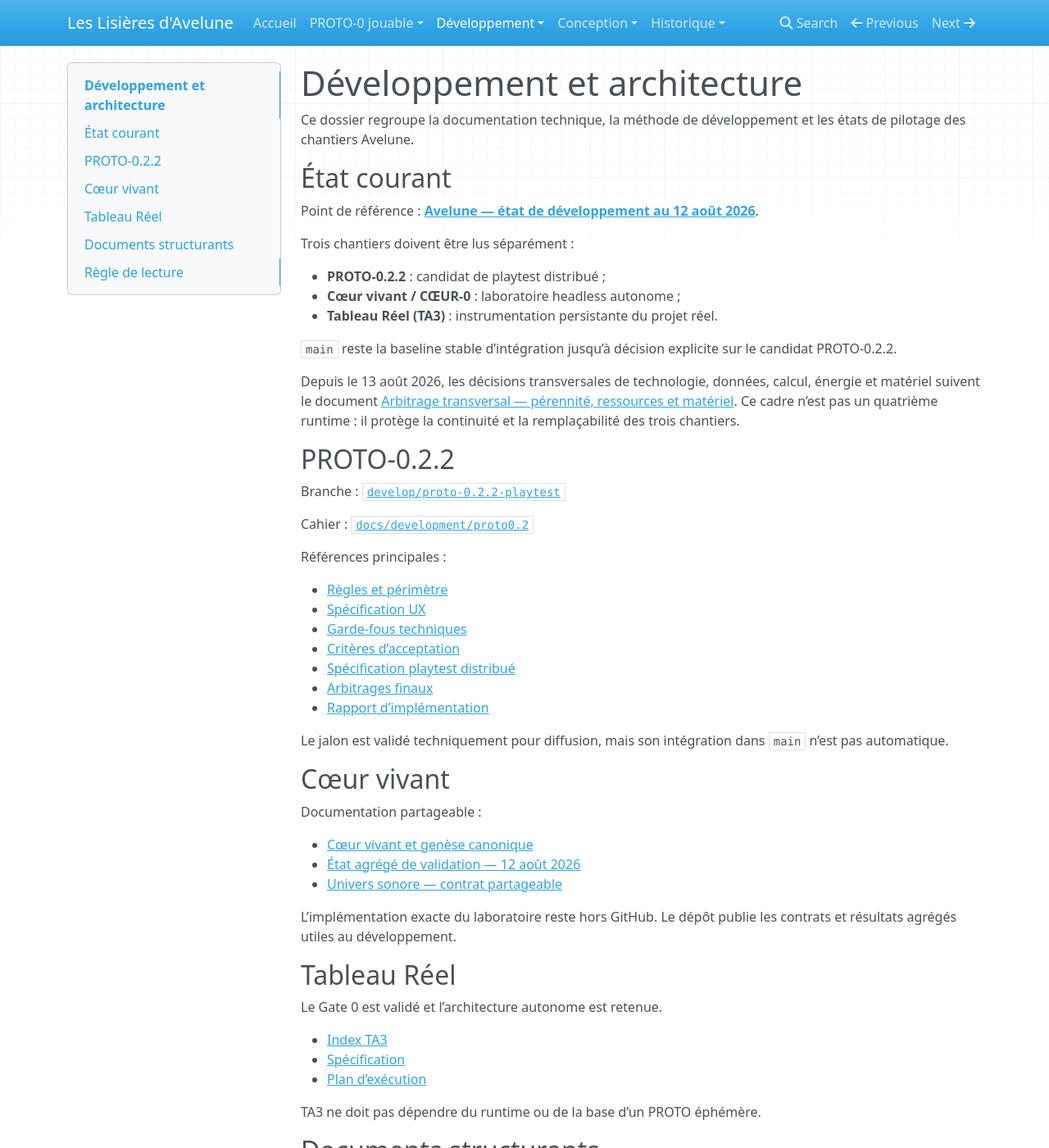
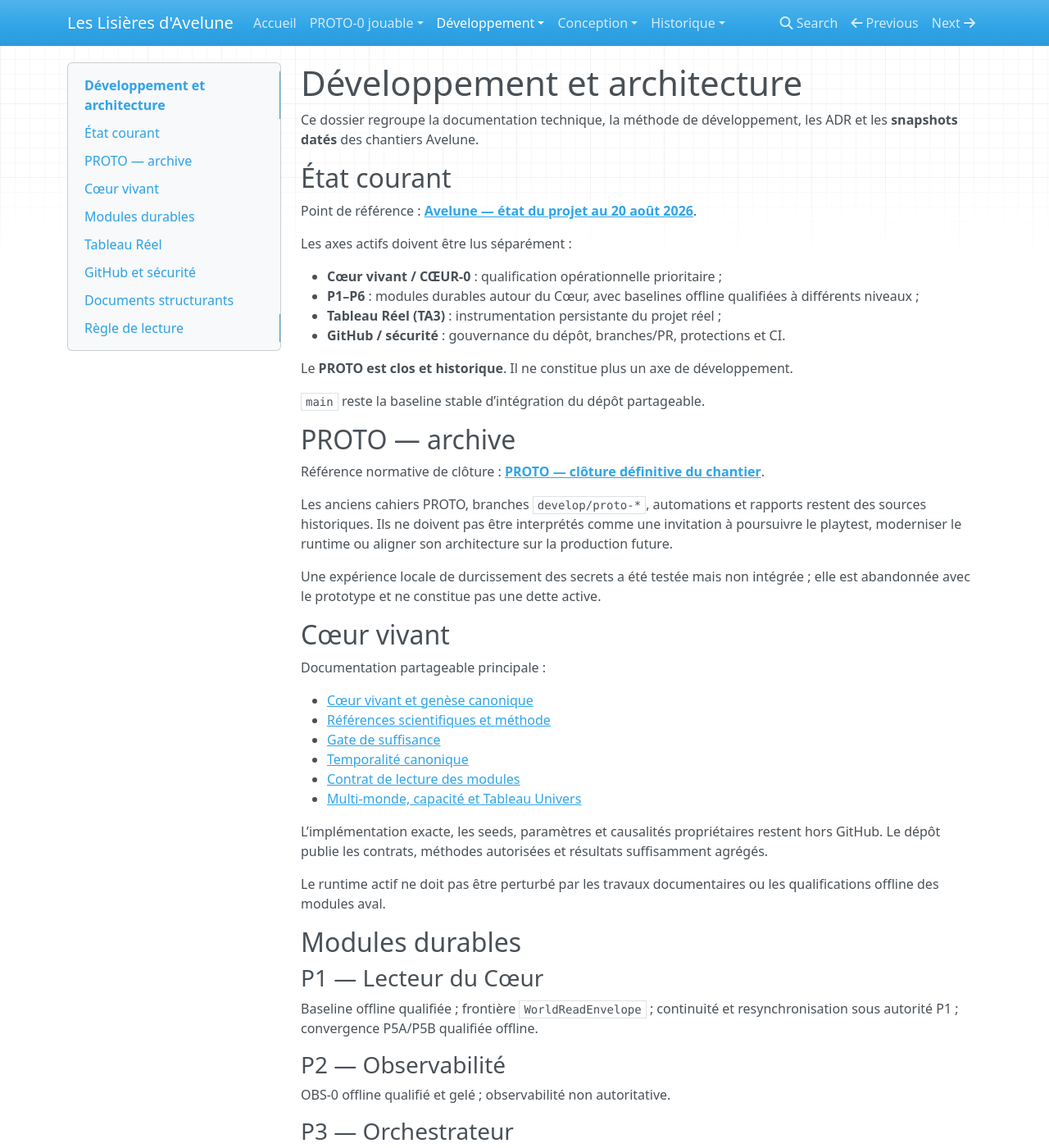
Before and after one commit to Abeliome-Officiel/les-lisieres-avelune, an MkDocs documentation site: the page built from docs/development/README.md, in a window 1280 px wide and 1400 px high. Shown: the whole window at 82% size. Built offline with MkDocs 1.6.1, drawn with Linux system fonts in a browser that asks for light colours; nearby versions of some CDN libraries; some of the changed text lies outside the part shown.

Commit message:
docs: refresh development index after PROTO closure

```diff
--- a/docs/development/README.md
+++ b/docs/development/README.md
@@ -1,69 +1,110 @@
 # Développement et architecture
 
-Ce dossier regroupe la documentation technique, la méthode de développement et les états de pilotage des chantiers Avelune.
+Ce dossier regroupe la documentation technique, la méthode de développement, les ADR et les **snapshots datés** des chantiers Avelune.
 
 ## État courant
 
-Point de référence : **[Avelune — état de développement au 12 août 2026](PROJECT_STATUS_2026-08-12.md)**.
+Point de référence : **[Avelune — état du projet au 20 août 2026](PROJECT_STATUS_2026-08-20.md)**.
 
-Trois chantiers doivent être lus séparément :
+Les axes actifs doivent être lus séparément :
 
-- **PROTO-0.2.2** : candidat de playtest distribué ;
-- **Cœur vivant / CŒUR-0** : laboratoire headless autonome ;
-- **Tableau Réel (TA3)** : instrumentation persistante du projet réel.
+- **Cœur vivant / CŒUR-0** : qualification opérationnelle prioritaire ;
+- **P1–P6** : modules durables autour du Cœur, avec baselines offline qualifiées à différents niveaux ;
+- **Tableau Réel (TA3)** : instrumentation persistante du projet réel ;
+- **GitHub / sécurité** : gouvernance du dépôt, branches/PR, protections et CI.
 
-`main` reste la baseline stable d’intégration jusqu’à décision explicite sur le candidat PROTO-0.2.2.
+Le **PROTO est clos et historique**. Il ne constitue plus un axe de développement.
 
-Depuis le 13 août 2026, les décisions transversales de technologie, données, calcul, énergie et matériel suivent le document [Arbitrage transversal — pérennité, ressources et matériel](ARBITRATION_LONGEVITY_AND_RESOURCES.md). Ce cadre n’est pas un quatrième runtime : il protège la continuité et la remplaçabilité des trois chantiers.
+`main` reste la baseline stable d’intégration du dépôt partageable.
 
-## PROTO-0.2.2
+## PROTO — archive
 
-Branche : [`develop/proto-0.2.2-playtest`](https://github.com/Avelune-Officiel/les-lisieres-avelune/tree/develop/proto-0.2.2-playtest)
+Référence normative de clôture : **[PROTO — clôture définitive du chantier](PROTO_CLOSURE_2026-08-20.md)**.
 
-Cahier : [`docs/development/proto0.2`](https://github.com/Avelune-Officiel/les-lisieres-avelune/tree/develop/proto-0.2.2-playtest/docs/development/proto0.2)
+Les anciens cahiers PROTO, branches `develop/proto-*`, automations et rapports restent des sources historiques. Ils ne doivent pas être interprétés comme une invitation à poursuivre le playtest, moderniser le runtime ou aligner son architecture sur la production future.
 
-Références principales :
-
-- [Règles et périmètre](https://github.com/Avelune-Officiel/les-lisieres-avelune/blob/develop/proto-0.2.2-playtest/docs/development/proto0.2/01_RULES_AND_SCOPE.md)
-- [Spécification UX](https://github.com/Avelune-Officiel/les-lisieres-avelune/blob/develop/proto-0.2.2-playtest/docs/development/proto0.2/02_UX_SPEC.md)
-- [Garde-fous techniques](https://github.com/Avelune-Officiel/les-lisieres-avelune/blob/develop/proto-0.2.2-playtest/docs/development/proto0.2/03_TECHNICAL_GUARDRAILS.md)
-- [Critères d’acceptation](https://github.com/Avelune-Officiel/les-lisieres-avelune/blob/develop/proto-0.2.2-playtest/docs/development/proto0.2/04_ACCEPTANCE.md)
-- [Spécification playtest distribué](https://github.com/Avelune-Officiel/les-lisieres-avelune/blob/develop/proto-0.2.2-playtest/docs/development/proto0.2/10_P02_2_DISTRIBUTED_PLAYTEST_SPEC.md)
-- [Arbitrages finaux](https://github.com/Avelune-Officiel/les-lisieres-avelune/blob/develop/proto-0.2.2-playtest/docs/development/proto0.2/11_P02_2_FINAL_PLAYTEST_ARBITRATIONS.md)
-- [Rapport d’implémentation](https://github.com/Avelune-Officiel/les-lisieres-avelune/blob/develop/proto-0.2.2-playtest/docs/development/proto0.2/IMPLEMENTATION_REPORT.md)
-
-Le jalon est validé techniquement pour diffusion, mais son intégration dans `main` n’est pas automatique.
+Une expérience locale de durcissement des secrets a été testée mais non intégrée ; elle est abandonnée avec le prototype et ne constitue pas une dette active.
 
 ## Cœur vivant
 
-Documentation partageable :
+Documentation partageable principale :
 
 - [Cœur vivant et genèse canonique](../21_coeur_vivant_genese_canonique.md)
-- [État agrégé de validation — 12 août 2026](../22_coeur_vivant_validation_2026-08-12.md)
-- [Univers sonore — contrat partageable](../23_univers_sonore_contrat_public.md)
+- [Références scientifiques et méthode](../25_coeur_vivant_references_methode.md)
+- [Gate de suffisance](../29_coeur_vivant_gate_suffisance.md)
+- [Temporalité canonique](../31_temporalite_canonique_genese.md)
+- [Contrat de lecture des modules](../32_coeur_contrat_lecture_modules.md)
+- [Multi-monde, capacité et Tableau Univers](../33_multi_monde_capacite_et_tableau_univers.md)
 
-L’implémentation exacte du laboratoire reste hors GitHub. Le dépôt publie les contrats et résultats agrégés utiles au développement.
+L’implémentation exacte, les seeds, paramètres et causalités propriétaires restent hors GitHub. Le dépôt publie les contrats, méthodes autorisées et résultats suffisamment agrégés.
+
+Le runtime actif ne doit pas être perturbé par les travaux documentaires ou les qualifications offline des modules aval.
+
+## Modules durables
+
+### P1 — Lecteur du Cœur
+
+Baseline offline qualifiée ; frontière `WorldReadEnvelope` ; continuité et resynchronisation sous autorité P1 ; convergence P5A/P5B qualifiée offline.
+
+### P2 — Observabilité
+
+OBS-0 offline qualifié et gelé ; observabilité non autoritative.
+
+### P3 — Orchestrateur
+
+ORCH-0 offline qualifié et gelé ; control plane séparé de l’autorité biologique.
+
+### P4 — Tableaux Monde / Univers
+
+Baseline offline qualifiée ; vues opérateur via P1/P2/P3.
+
+### P5A — Visuel
+
+[Contrat partageable](../24_visuel_coeur_contrat_public.md). Baseline offline qualifiée derrière P1.
+
+### P5B — Musique / Sonore
+
+- [Contrat partageable](../23_univers_sonore_contrat_public.md)
+- [Références et méthode](../26_univers_sonore_references_methode.md)
+- [Cahier d’intégration](../27_musique0_cahier_integration.md)
+
+Baseline offline globale qualifiée derrière P1.
+
+### P6 — Fenêtre sur les Avelunes
+
+P6-0 offline qualifié. La phase suivante attend les gates Cœur/P1 prévues et ne doit pas être branchée opportunistement sur le runtime actif.
 
 ## Tableau Réel
 
-Le Gate 0 est validé et l’architecture autonome est retenue.
+TA3 est autonome du PROTO.
 
 - [Index TA3](../real/README.md)
 - [Spécification](../real/SPECIFICATION.md)
 - [Plan d’exécution](../real/EXECUTION_PLAN.md)
 
-TA3 ne doit pas dépendre du runtime ou de la base d’un PROTO éphémère.
+La surface publique est en lecture seule. Les écritures privées restent soumises aux gates d’authentification et de sécurité.
+
+## GitHub et sécurité
+
+Le nettoyage historique sensible est clos. Les références réécrites sont la source de vérité ; les anciens clones/worktrees issus du graphe antérieur doivent être contrôlés avant réutilisation.
+
+L’hygiène courante reste ouverte : branches historiques, PR draft, `tmp-unused`, branche Sentinelle, protection de `main`, CI et automatisation sécurité.
+
+GitHub reste une surface partageable même lorsque le dépôt est privé : aucun secret technique, clé privée, recovery code, seed privée, recette Cœur, causalité réservée ou CODEX ne doit y être publié.
 
 ## Documents structurants
 
-- [Audit du développement et de l'architecture](AUDIT_DEVELOPPEMENT_ARCHITECTURE_2026-08-06.md)
+- [Snapshot courant — 20 août 2026](PROJECT_STATUS_2026-08-20.md)
+- [Clôture du PROTO](PROTO_CLOSURE_2026-08-20.md)
+- [Snapshot historique — 12 août 2026](PROJECT_STATUS_2026-08-12.md)
+- [Audit du développement et de l’architecture](AUDIT_DEVELOPPEMENT_ARCHITECTURE_2026-08-06.md)
 - [Architecture actuelle et cible](ARCHITECTURE_CURRENT_AND_TARGET.md)
 - [Arbitrage transversal — pérennité, ressources et matériel](ARBITRATION_LONGEVITY_AND_RESOURCES.md)
 - [Politique données/configuration](DATA_CONFIGURATION_POLICY.md)
 - [Méthode de développement jeu vidéo](GAME_DEVELOPMENT_METHOD.md)
 - [Dette technique et prochaines étapes](TECHNICAL_DEBT_AND_NEXT_STEPS.md)
 - [Tests, sécurité et persistance](TEST_SECURITY_PERSISTENCE_STRATEGY.md)
-- [ADR-0001 — cœur métier indépendant de l'UI](adr/ADR-0001-FUNCTIONAL-CORE.md)
+- [ADR-0001 — cœur métier indépendant de l’UI](adr/ADR-0001-FUNCTIONAL-CORE.md)
 - [ADR-0002 — contenu data-driven](adr/ADR-0002-DATA-DRIVEN-CONTENT.md)
 - [ADR-0003 — Cœur indépendant de ses représentations](adr/ADR-0003-CORE-REPRESENTATION-INDEPENDENCE.md)
 
@@ -71,11 +112,9 @@ TA3 ne doit pas dépendre du runtime ou de la base d’un PROTO éphémère.
 
 Les documents historiques restent conservés pour traçabilité. Lorsqu’ils sont contredits, l’ordre de priorité est :
 
-1. état de pilotage courant ;
-2. cahier du jalon concerné ;
-3. ADR et règles d’architecture plus récents ;
-4. état réel du code de la branche concernée.
+1. `README.md`, `ROADMAP.md` et `docs/index.md` ;
+2. snapshot de pilotage courant ;
+3. contrats/ADR/règles plus récents ;
+4. état réel du code ou de la branche concernée.
 
-Pour les arbitrages transversaux, appliquer en outre l’ordre : fidélité aux lois d’Avelune ; indépendance du Cœur ; pérennité ; réversibilité ; ressources et coût ; complexité de maintenance.
-
-Principe directeur : **architecture suffisamment propre pour évoluer sans refonte inutile, sans construire prématurément des systèmes non encore justifiés.**
+Un ancien document ou une ancienne branche ne rouvre jamais automatiquement un chantier fermé.
```
